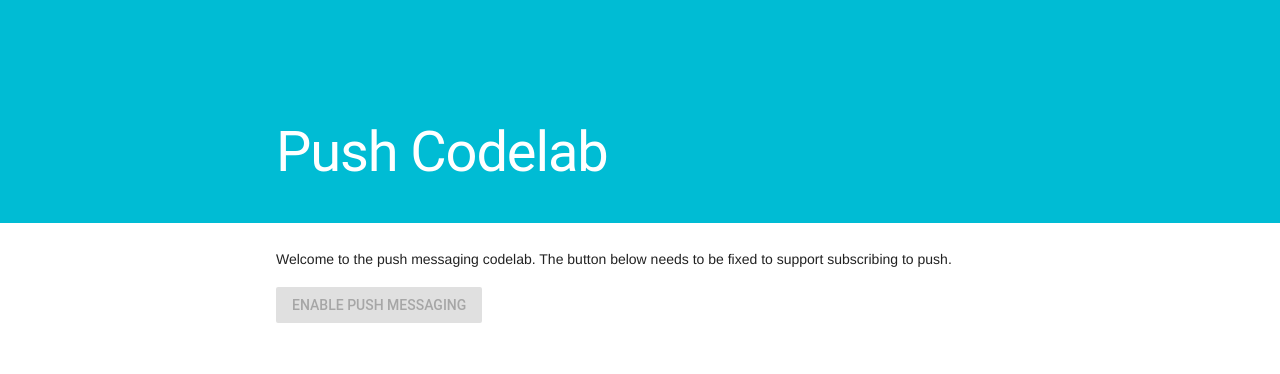
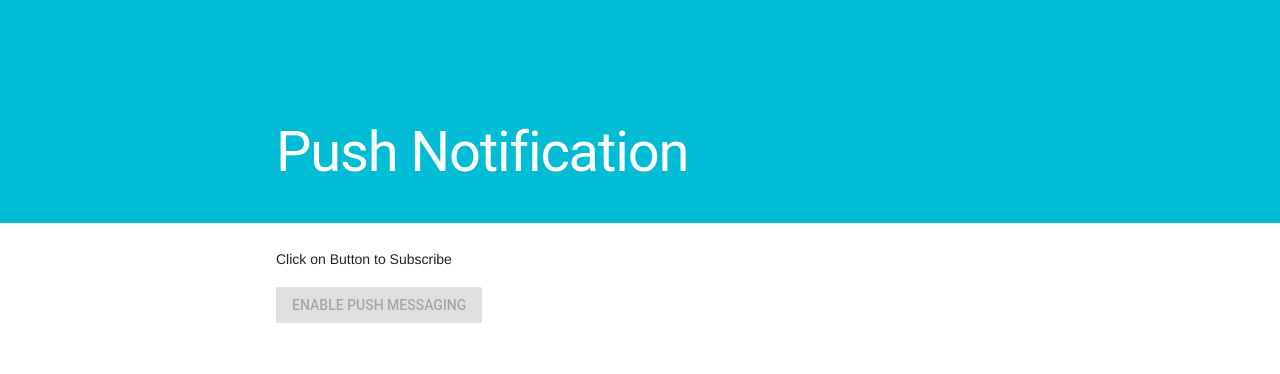
Before and after one commit to manee1211/manee1211.github.io, a plain HTML site: page index.html in a window 1280 px wide. Drawn offline with nearby package versions, Linux system fonts and the light colour scheme.

Commit message:
Update index.html

```diff
--- a/index.html
+++ b/index.html
@@ -16,12 +16,11 @@
 <body>
 
   <header>
-    <h1>Push Codelab</h1>
+    <h1>Push Notification</h1>
   </header>
 
   <main>
-    <p>Welcome to the push messaging codelab. The button below needs to be
-    fixed to support subscribing to push.</p>
+    <p>Click on Button to Subscribe</p>
     <p>
       <button disabled class="js-push-btn mdl-button mdl-js-button mdl-button--raised mdl-js-ripple-effect">
         Enable Push Messaging
```
